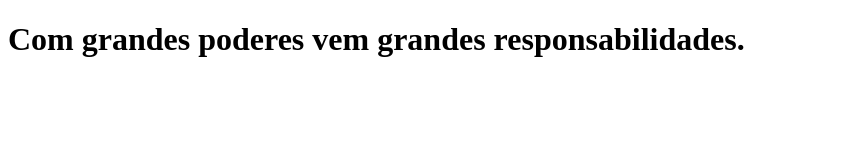
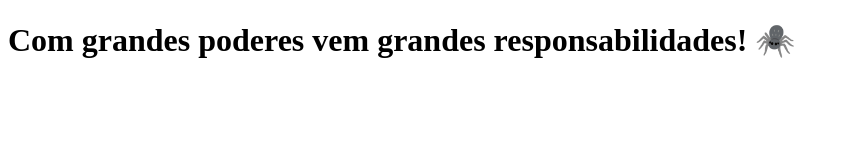
Before and after one commit to ovictoruivo/clone-tabnews, a Next.js app: page / in a window 1280 px wide. Shown: the top 160 px of the page, without its empty margins (0-848 px from the left). Built offline with nearby package versions, Linux system fonts and the light colour scheme.

Commit message:
modificando a frase

```diff
--- a/pages/index.js
+++ b/pages/index.js
@@ -1,5 +1,5 @@
 function Home() {
-    return <h1>Com grandes poderes vem grandes responsabilidades.</h1>
+    return <h1>Com grandes poderes vem grandes responsabilidades! 🕷️</h1>
 }
 
 export default Home;
```
